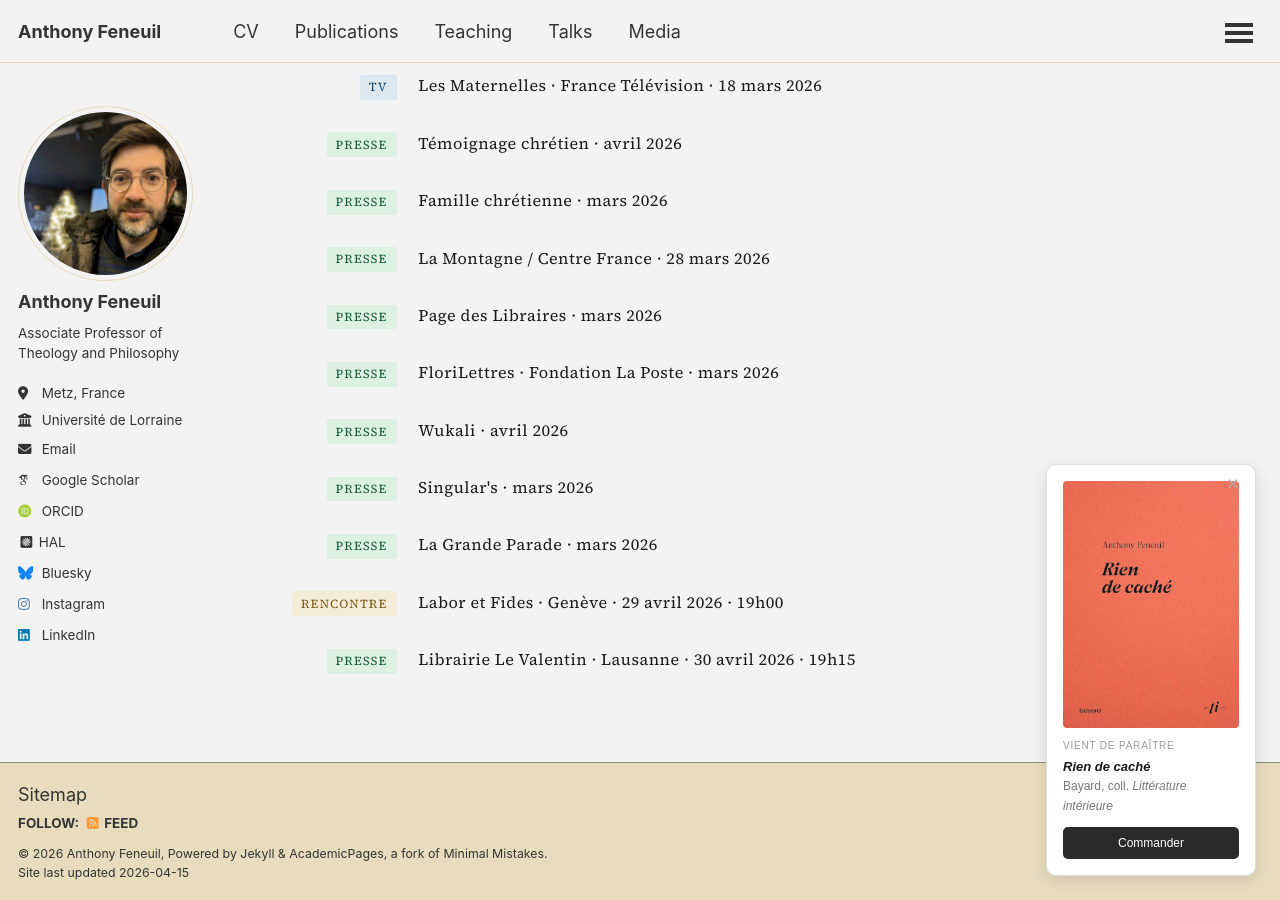
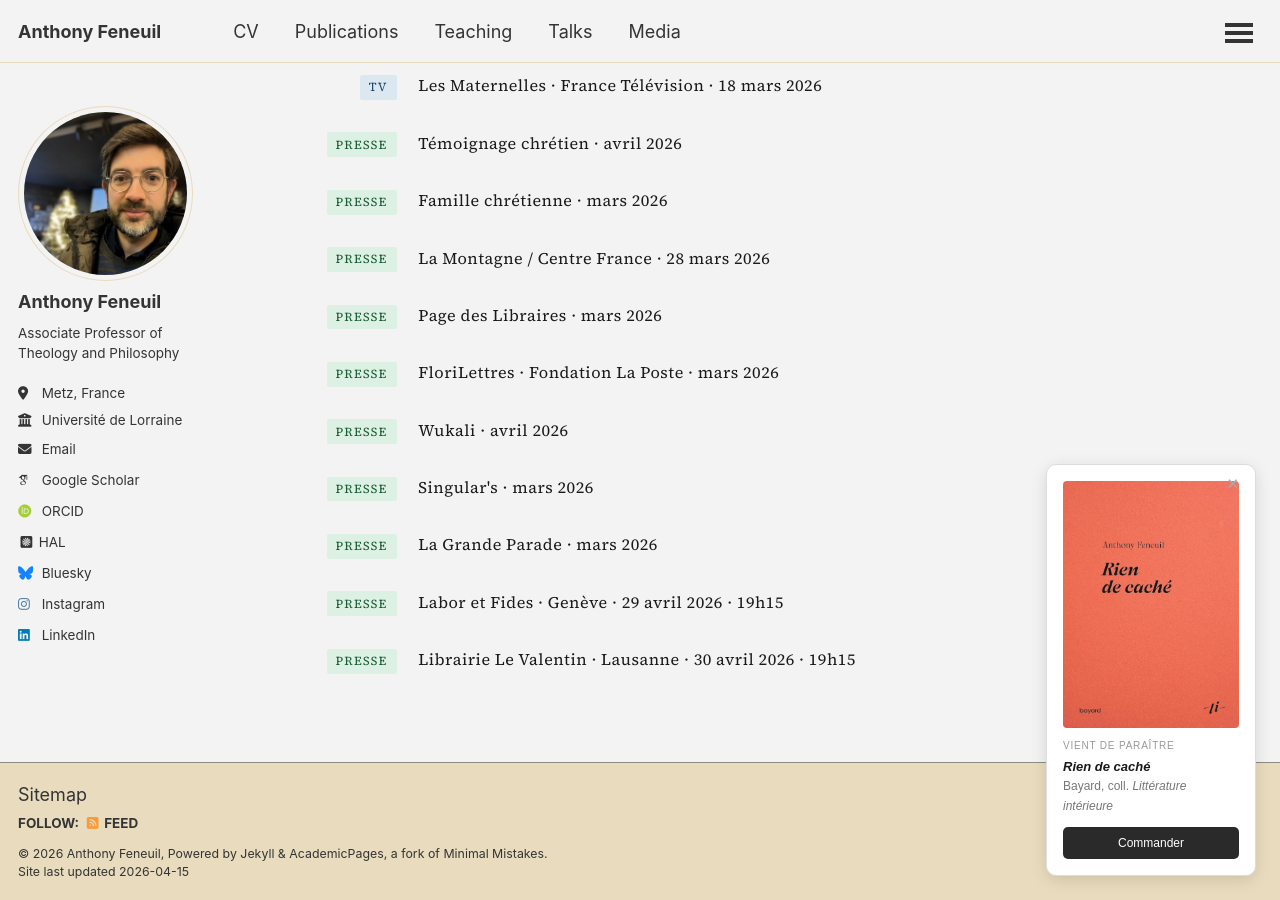
Before and after one commit to anfnl/anfnl.github.io, a Jekyll site: the page built from _pages/rien-de-cache.md, in a window 1280 px wide and 900 px high, scrolled down 573 px. Built offline with Jekyll 4.4.1, drawn with Linux system fonts in a browser that asks for light colours; some web fonts are replaced; a script that is not in the unit is left out.

Commit message:
Update rien-de-cache.md

```diff
--- a/_pages/rien-de-cache.md
+++ b/_pages/rien-de-cache.md
@@ -124,8 +124,8 @@
 </div>
 
 <div class="rdc-item">
-<div class="rdc-tag-col"><span class="rdc-tag tag-event">Rencontre</span></div>
-<div class="rdc-item-body"><p class="rdc-item-source">Labor et Fides · Genève · 29 avril 2026 · 19h00</p></div>
+<div class="rdc-tag-col"><span class="rdc-tag tag-presse">Presse</span></div>
+<div class="rdc-item-body"><p class="rdc-item-source"><a href="https://www.laboretfides.com/event/anthony-feneuil-presente-rien-de-cache-chez-labor-et-fides-geneve/" target="_blank">Labor et Fides · Genève · 29 avril 2026 · 19h15</a></p></div>
 </div>
 
 
```
